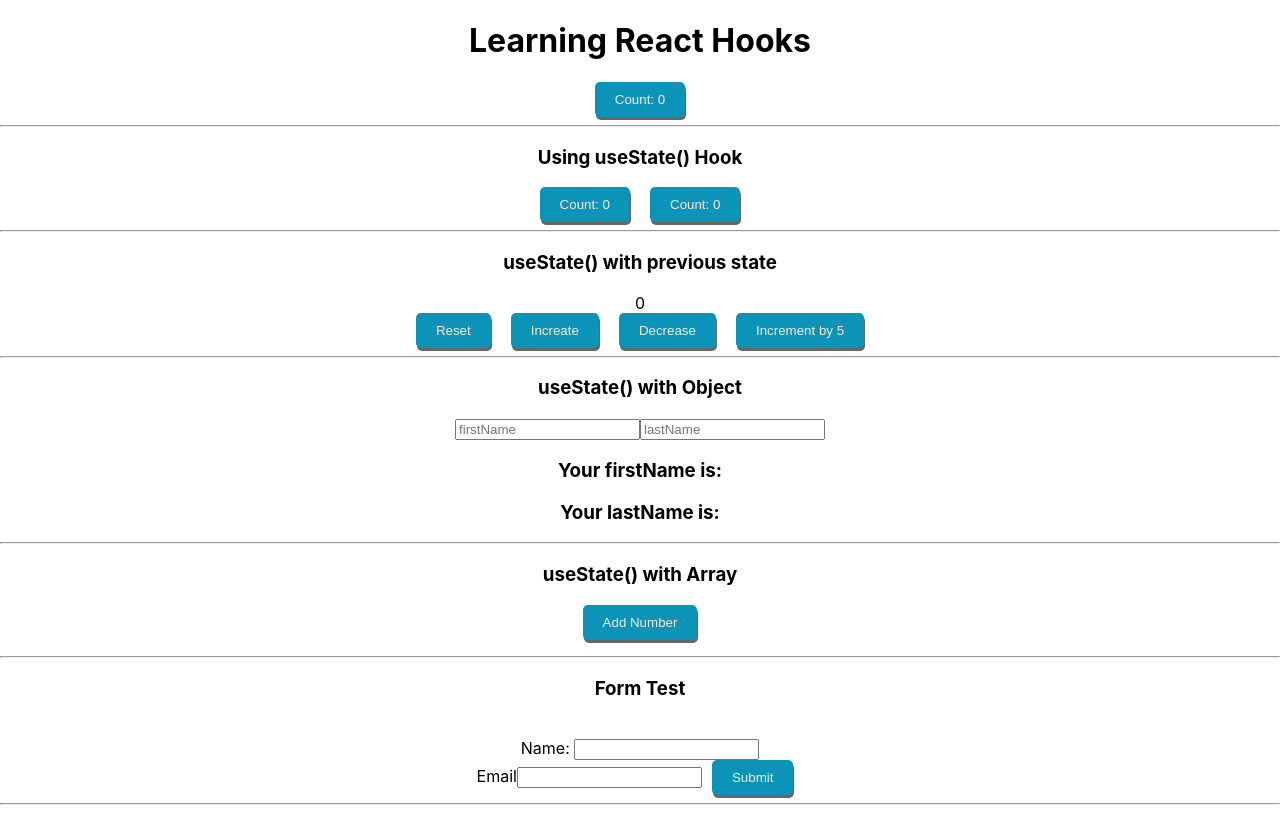
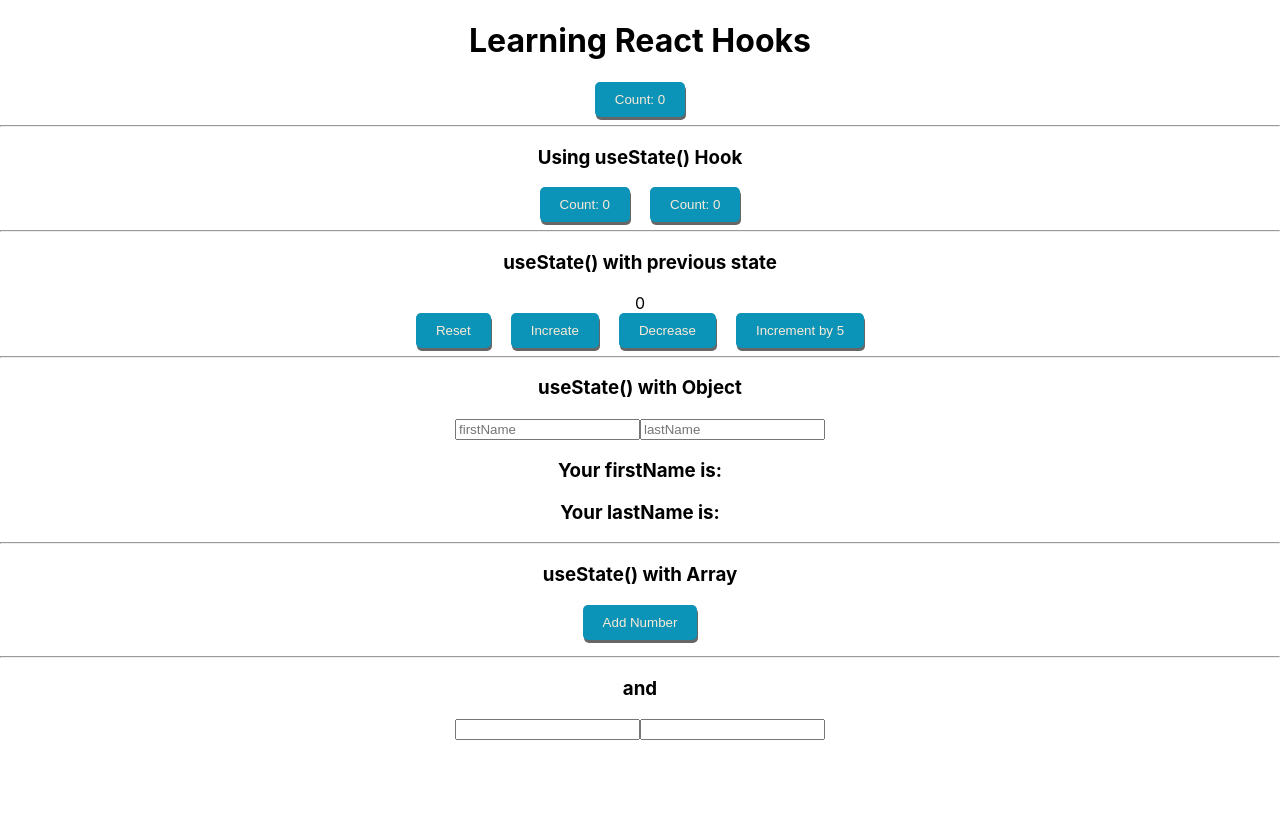
Before and after one commit to kirannani168/Learning-React-Hooks, a React (Create React App) app: page / in a window 1280 px wide. Built offline with nearby package versions, Linux system fonts and the light colour scheme.

Commit message:
Form Updated

```diff
--- a/src/App.js
+++ b/src/App.js
@@ -20,7 +20,6 @@ function App() {
       <HookCounterFour/>
       <hr/>
       <FormTest/>
-      <hr/>
     </div>
   );
 }
--- a/src/Components/FormTest.js
+++ b/src/Components/FormTest.js
@@ -1,35 +1,58 @@
 import React, { useState } from 'react'
 
 function FormTest() {
-    const [name, setName] = useState('')
-    const [email, setEmail] = useState('')
-    const nameHandler = (e)=>{
-        setName(e.target.value)
-    }
-    const emailHandler = (e) =>{
-            setEmail(e.target.value)
-    }
-    const submitHandler = (e) =>{
-        alert('You entered: '+ name + email);
-        e.preventDefault()
-    }
-  return (
+   const [details, setDetails] = useState({name:'', email:''});
+   const setName = (e) =>{
+    setDetails({...details, name:e.target.value})
+   }
+   const setEmail = (e) =>{
+    setDetails({...details, email:e.target.value})
+   }
+
+   return(
     <div>
-        <h3>Form Test</h3>
-        <span>
-            {name}<br/>
-            {email}
-        </span>
-        <form onSubmit={(e)=>{submitHandler(e)}}>
-            <label>Name: </label>
-            <input type='text' value={name} onChange={(e)=>{nameHandler(e)}}/>
-            <br></br>
-            <label>Email</label>
-            <input type='email' value={email} onChange={(e)=>{emailHandler(e)}}/>
-            <button type='submit' value='Submit'>Submit</button>
-        </form>
+        <h3>{details.name} and {details.email}</h3>
+        <input type='text' onChange={e=>{setName(e)}}/>
+        <input type="text" onChange={(e)=>{setEmail(e)}}/>
     </div>
-  )
+   )
 }
 
 export default FormTest
+
+
+// import React, { useState } from 'react'
+
+// function FormTest() {
+//     const [name, setName] = useState('')
+//     const [email, setEmail] = useState('')
+//     const nameHandler = (e)=>{
+//         setName(e.target.value)
+//     }
+//     const emailHandler = (e) =>{
+//             setEmail(e.target.value)
+//     }
+//     const submitHandler = (e) =>{
+//         alert('You entered: '+ name + email);
+//         e.preventDefault()
+//     }
+//   return (
+//     <div>
+//         <h3>Form Test</h3>
+//         <span>
+//             {name}<br/>
+//             {email}
+//         </span>
+//         <form onSubmit={(e)=>{submitHandler(e)}}>
+//             <label>Name: </label>
+//             <input type='text' value={name} onChange={(e)=>{nameHandler(e)}}/>
+//             <br></br>
+//             <label>Email</label>
+//             <input type='email' value={email} onChange={(e)=>{emailHandler(e)}}/>
+//             <button type='submit' value='Submit'>Submit</button>
+//         </form>
+//     </div>
+//   )
+// }
+
+// export default FormTest
```
